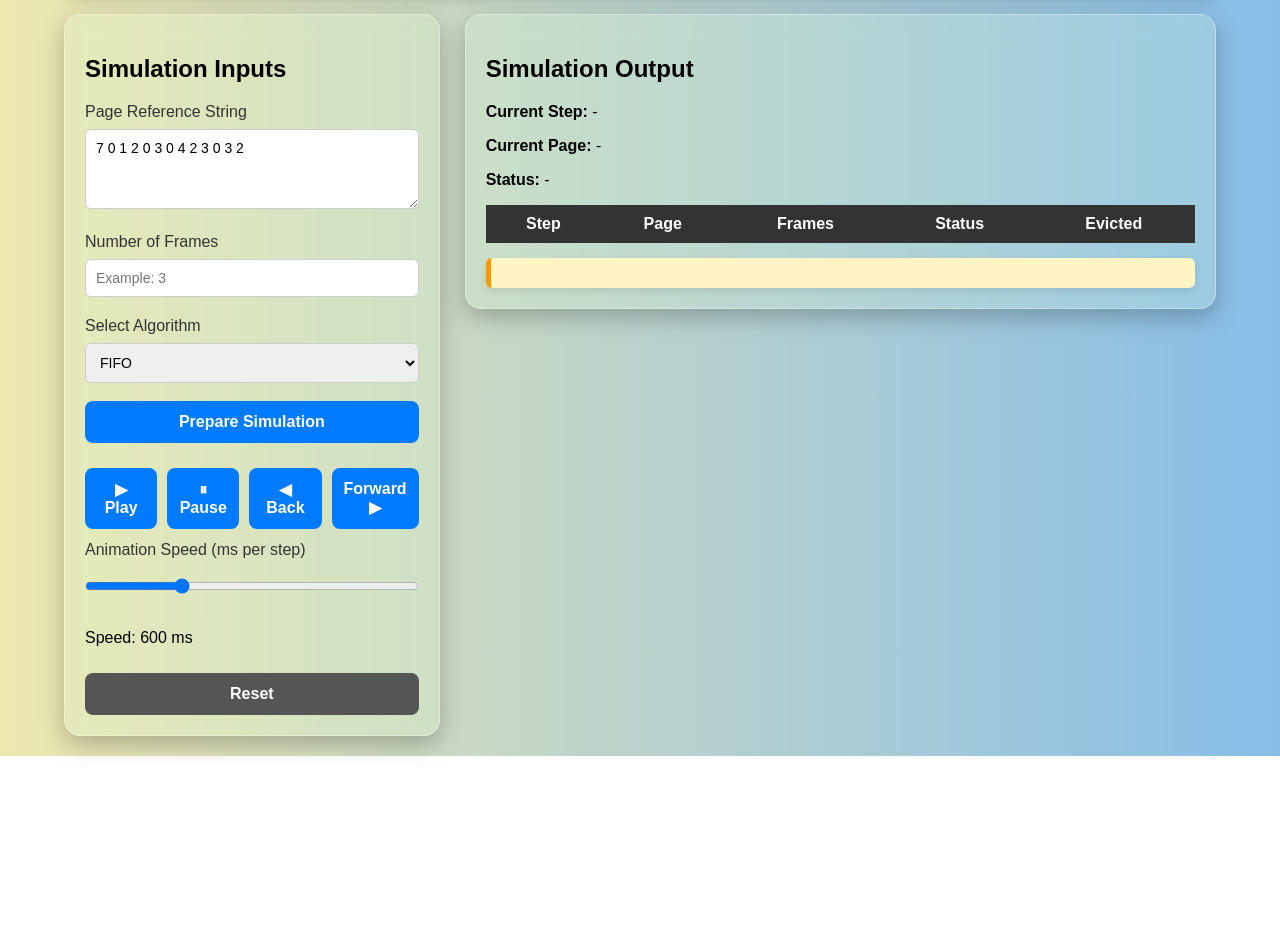
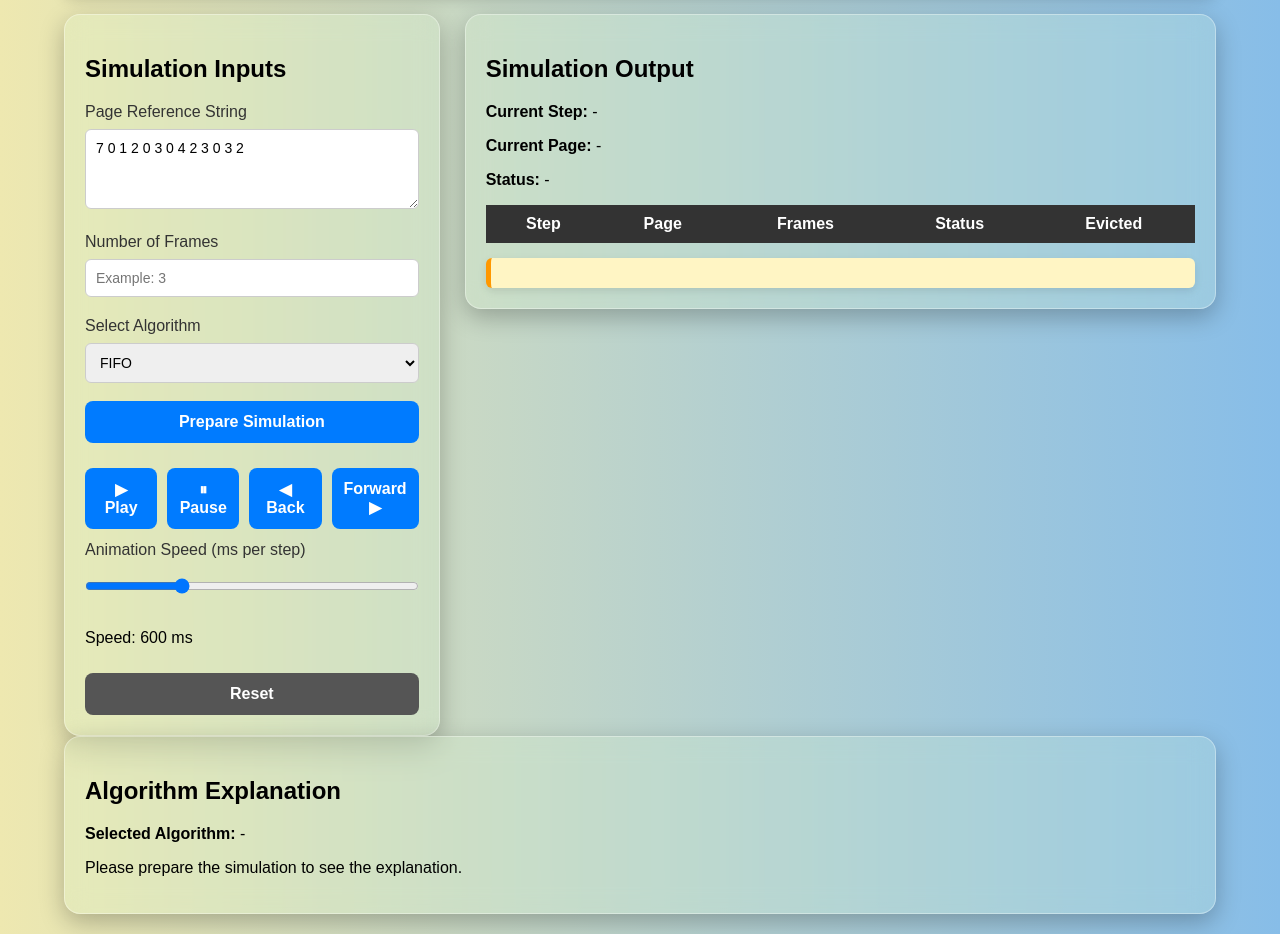
Before and after one commit to Codeguru79/Efficient-Page-Replacement-Simulator, a plain HTML site: page project 1/index.html in a window 1280 px wide. Shown: the part 114-1048 px from the top of the page. Before the commit the page ends 870 px from the top, so only its background shows below. Drawn offline with Linux system fonts and the light colour scheme.

Commit message:
Add algorithm explanation card to index.html
Added an explanation card for the selected algorithm.

```diff
--- a/project 1/index.html
+++ b/project 1/index.html
@@ -14,7 +14,7 @@
 
     <div class="grid">
 
-        <!-- INPUT CARD -->
+
         <div class="card">
             <h2>Simulation Inputs</h2>
 
@@ -47,7 +47,7 @@
             <button class="btn" id="resetBtn" style="background:#555;">Reset</button>
         </div>
 
-        <!-- OUTPUT CARD -->
+
         <div class="card">
             <h2>Simulation Output</h2>
 
@@ -74,6 +74,21 @@
 
     </div>
 
+    <div class="card" id="algoExplanationCard">
+        <h2>Algorithm Explanation</h2>
+
+        <p><strong>Selected Algorithm:</strong> <span id="algoName">-</span></p>
+
+        <div id="algoDescription">
+            <p>Please prepare the simulation to see the explanation.</p>
+        </div>
+
+        <div id="algoWorking">
+            <p></p>
+        </div>
+
+    </div>
+
 </div>
 
 <script src="script.js"></script>
```
